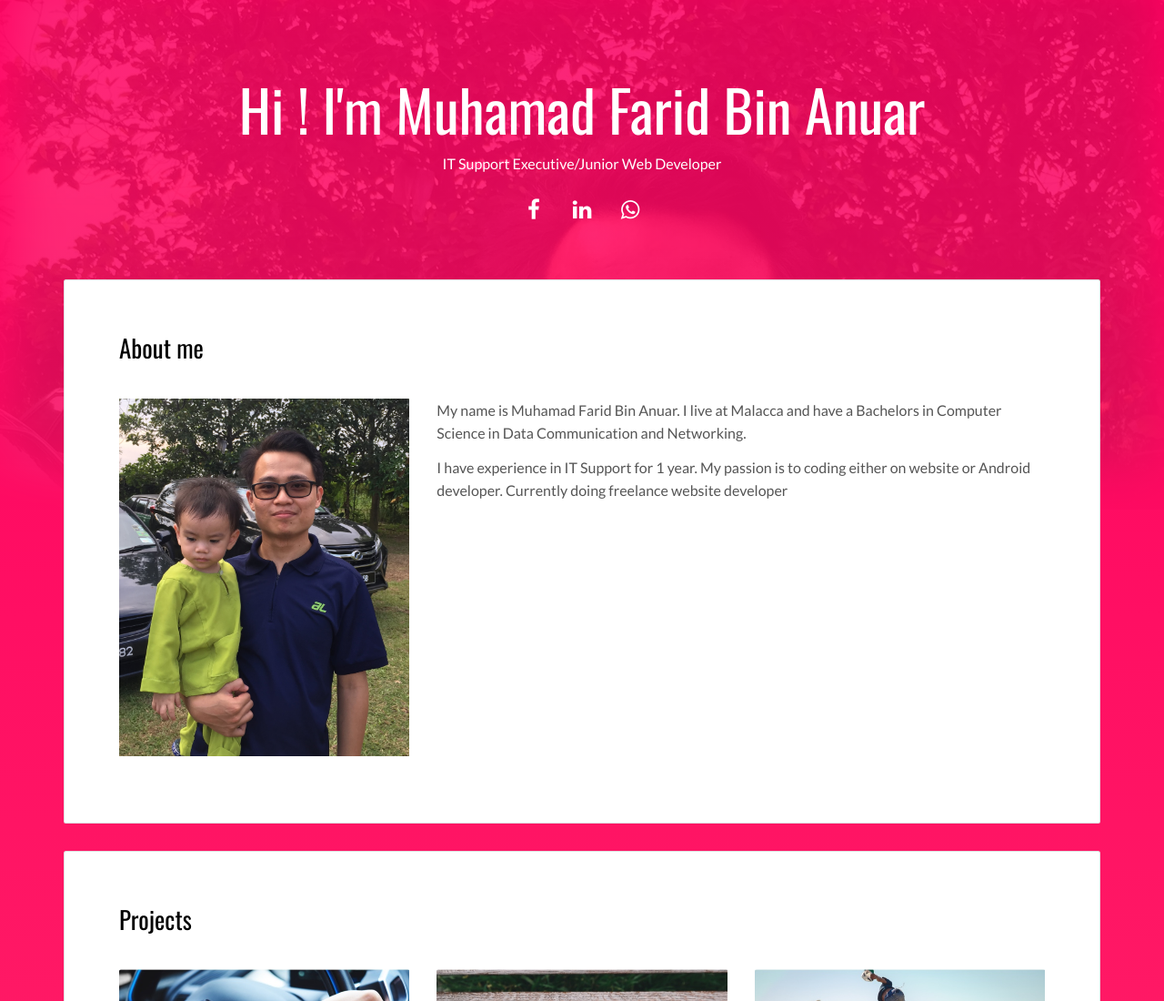
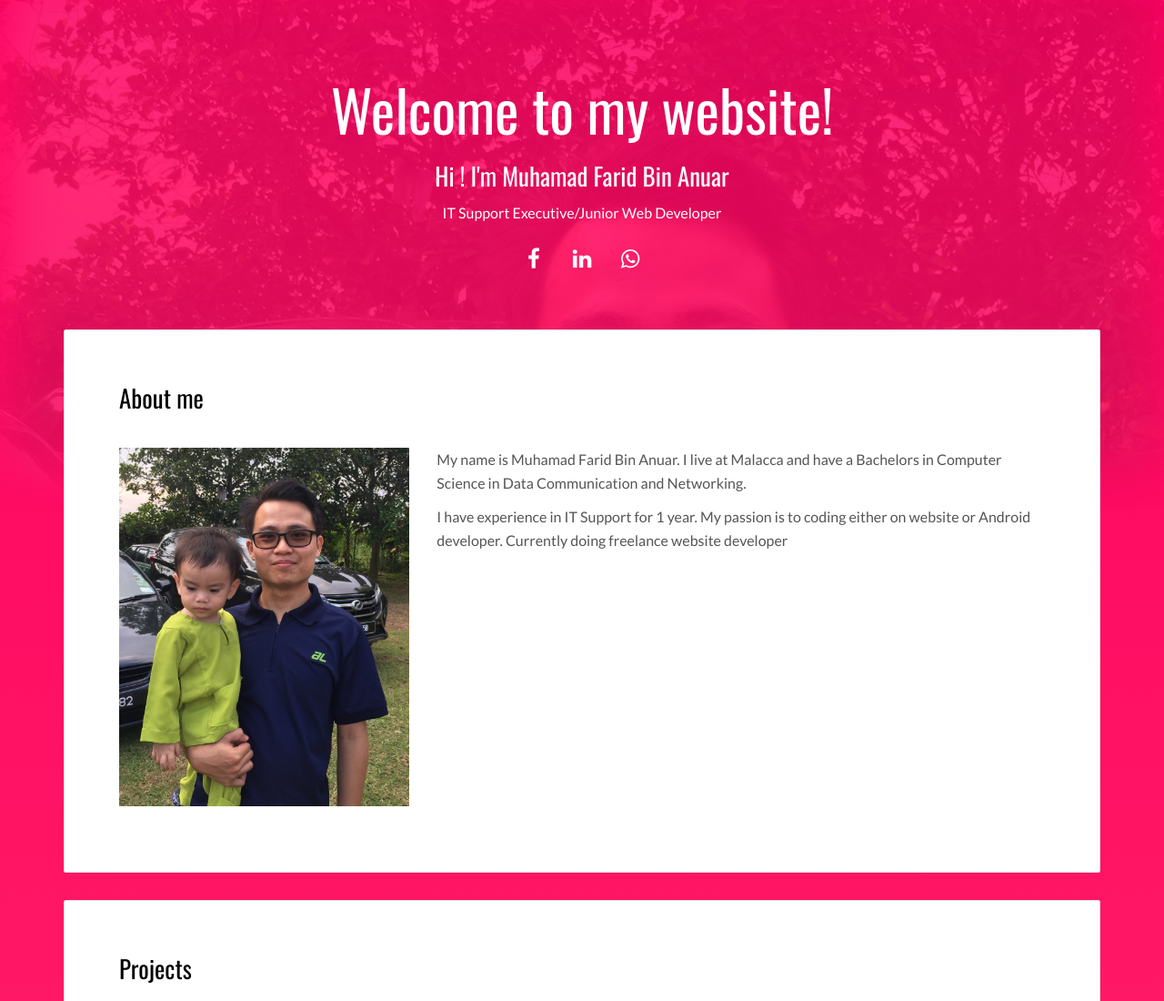
Before and after one commit to farid2621/mywebsite, a plain HTML site: page index.html in a window 1280 px wide. Shown: the top 1100 px of the page at 91% size. Drawn offline with nearby package versions, Linux system fonts and the light colour scheme; files whose address does not match are found by name.

Commit message:
Second changes

```diff
--- a/index.html
+++ b/index.html
@@ -30,7 +30,8 @@
 <main class="content-wrapper">
   <header class="white-text-container section-container">
     <div class="text-center">
-      <h1>Hi ! I'm Muhamad Farid Bin Anuar</h1>
+      <h1> Welcome to my website!</h1>
+      <h2>Hi ! I'm Muhamad Farid Bin Anuar</h2>
       <p>IT Support Executive/Junior Web Developer</p>
       <p>
         <a class="fa-icon fa-icon-2x" href="https://www.facebook.com/faridanuar26?ref=bookmarks" title="">
```
